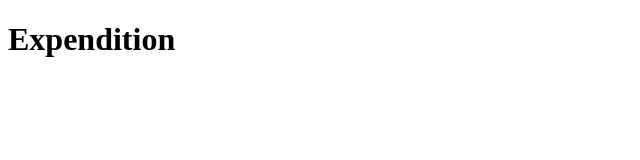
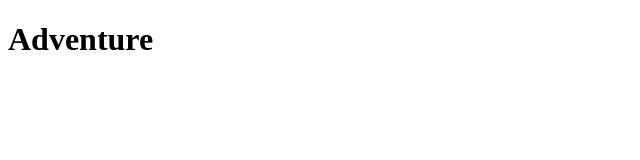
Before and after one commit to OEsinYildiz/udacity, a plain HTML site: page index.html in a window 1280 px wide. Shown: the whole page, without its empty margins (0-640 px from the left). Drawn offline with Linux system fonts and the light colour scheme.

Commit message:
some changes

```diff
--- a/index.html
+++ b/index.html
@@ -9,7 +9,7 @@
 </head>
 <body>
     <h1>
-        Expendition
+        Adventure
     </h1>
     <script src="js/app.js"></script>
 </body>
```
